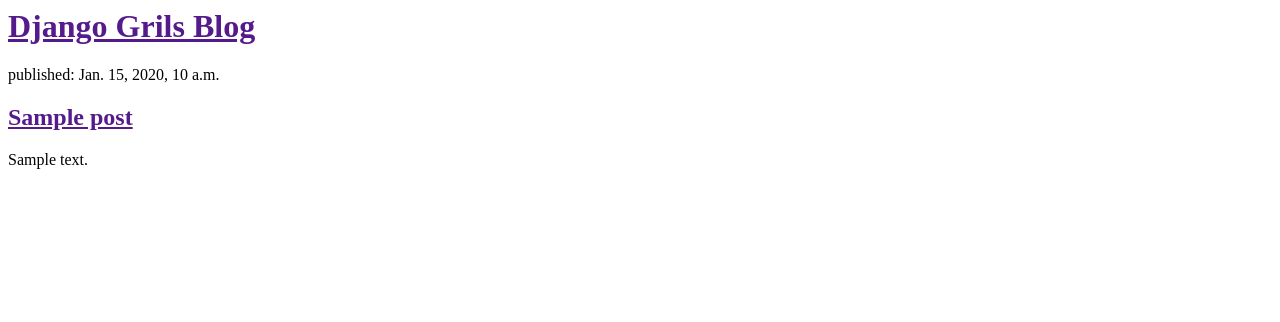
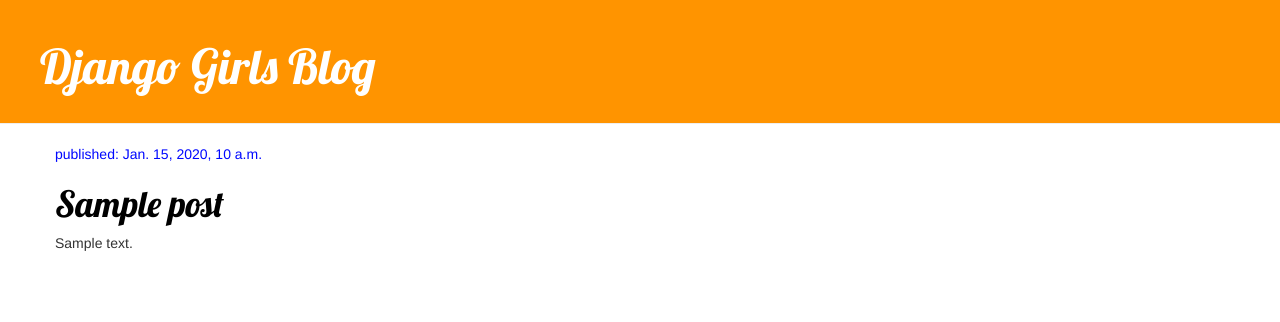
Before and after one commit to geomrmx/django-blog, a Django app: page / in a window 1280 px wide. Shown: the top 322 px of the page. Run offline with Django 3.2, Linux system fonts and the light colour scheme; tables that the repository leaves empty hold one stand-in row (values such as "Sample post"); some libraries are stand-ins or nearby versions.

Commit message:
Added view and template for detailed blog post, css for the site

```diff
--- /dev/null
+++ b/blog/static/css/blog.css
@@ -0,0 +1,46 @@
+.page-header {
+    background-color: #ff9400;
+    margin-top: 0;
+    padding: 20px 20px 20px 40px;
+}
+
+.page-header h1, .page-header h1 a, .page-header h1 a:visited, .page-header h1 a:active {
+    color: #ffffff;
+    font-size: 36pt;
+    text-decoration: none;
+}
+
+.content {
+    margin-left: 40px;
+}
+
+h1, h2, h3, h4 {
+    font-family: 'Lobster', cursive;
+}
+
+.date {
+    color: #0008ff;
+}
+
+.save {
+    float: right;
+}
+
+.post-form textarea, .post-form input {
+    width: 100%;
+}
+
+.top-menu, .top-menu:hover, .top-menu:visited {
+    color: #ffffff;
+    float: right;
+    font-size: 26pt;
+    margin-right: 20px;
+}
+
+.post {
+    margin-bottom: 70px;
+}
+
+.post h1 a, .post h1 a:visited {
+    color: #000000;
+}
--- /dev/null
+++ b/blog/templates/blog/base.html
@@ -0,0 +1,28 @@
+<!DOCTYPE html>
+{% load static %}
+<html>
+    <head>
+        <title>{{ title }}</title>
+
+        <link href="//fonts.googleapis.com/css?family=Lobster&subset=latin,latin-ext" rel="stylesheet" type="text/css">
+        <link rel="stylesheet" href="//maxcdn.bootstrapcdn.com/bootstrap/3.2.0/css/bootstrap.min.css">
+        <link rel="stylesheet" href="//maxcdn.bootstrapcdn.com/bootstrap/3.2.0/css/bootstrap-theme.min.css">
+        <link rel="stylesheet" href="{% static 'css/blog.css' %}">
+    </head>
+
+    <body>
+        <div class="page-header">
+            <h1><a href="">Django Girls Blog</a></h1>
+        </div>
+
+        <div class="content container">
+            <div class="row">
+                <div class="col-md-8">
+                    {% block content %}
+                    {% endblock %}
+                </div>
+            </div>
+        </div>
+
+    </body>
+</html>
--- a/blog/templates/blog/post_list.html
+++ b/blog/templates/blog/post_list.html
@@ -1,19 +1,13 @@
-<html>
-    <head>
-        <title>Django Blog</title>
-    </head>
+{% extends "blog/base.html" %}
 
-    <body>
-        <div>
-            <h1><a href="">Django Grils Blog</a></h1>
+{% block content %}
+    {% for post in posts %}
+        <div class="post">
+            <div class="date">
+                <p>published: {{ post.published_date }}</p>
+            </div>
+            <h1><a href="{% url 'post_detail' pk=post.pk %}">{{ post.title }}</a></h1>
+            <p>{{ post.text|linebreaksbr }}</p>
         </div>
-
-        {% for post in posts %}
-            <div>
-                <p>published: {{ post.published_date }}</p>
-                <h2><a href="">{{ post.title }}</a></h2>
-                <p>{{ post.text|linebreaksbr }}</p>
-            </div>
-        {% endfor %}
-    </body>
-</html>
+    {% endfor %}
+{% endblock %}
--- a/blog/urls.py
+++ b/blog/urls.py
@@ -1,6 +1,9 @@
+from django.urls import path
 from django.conf.urls import url
-from . import views
+from blog import views
 
 urlpatterns = [
-    url(r'^$', views.post_list, name='post_list'),
+    path('', views.post_list, name="post_list"),
+    #path('', views.home, name="home"),
+    url(r'^post/(?P<pk>\d+)/$', views.post_detail, name='post_detail'),
 ]
--- a/blog/views.py
+++ b/blog/views.py
@@ -1,8 +1,17 @@
 from django.shortcuts import render
 from django.utils import timezone
-from .models import Post
+from django.http import HttpResponse
+from django.shortcuts import render, get_object_or_404
+from blog.models import Post
 
 # Create your views here.
+def home(request):
+    return HttpResponse("Hello, Django!")
+
 def post_list(request):
     posts = Post.objects.all()
-    return render(request, 'blog/post_list.html', {'posts': posts})
+    return render(request, 'blog/post_list.html', {'title': "Django blog", 'posts': posts})
+
+def post_detail(request, pk):
+    post = get_object_or_404(Post, pk=pk)
+    return render(request, 'blog/post_detail.html', {'post': post})
--- a/blogsite/urls.py
+++ b/blogsite/urls.py
@@ -14,9 +14,9 @@ Including another URLconf
     2. Add a URL to urlpatterns:  path('blog/', include('blog.urls'))
 """
 from django.contrib import admin
-from django.conf.urls import include, url
+from django.urls import include, path
 
 urlpatterns = [
-    url(r'^admin/', admin.site.urls),
-    url(r'', include('blog.urls'))
+    path('admin/', admin.site.urls),
+    path('', include('blog.urls')),
 ]
```
Also changed, not shown: blog/templates/blog/post_detail.html (added, +13 -0 lines).
